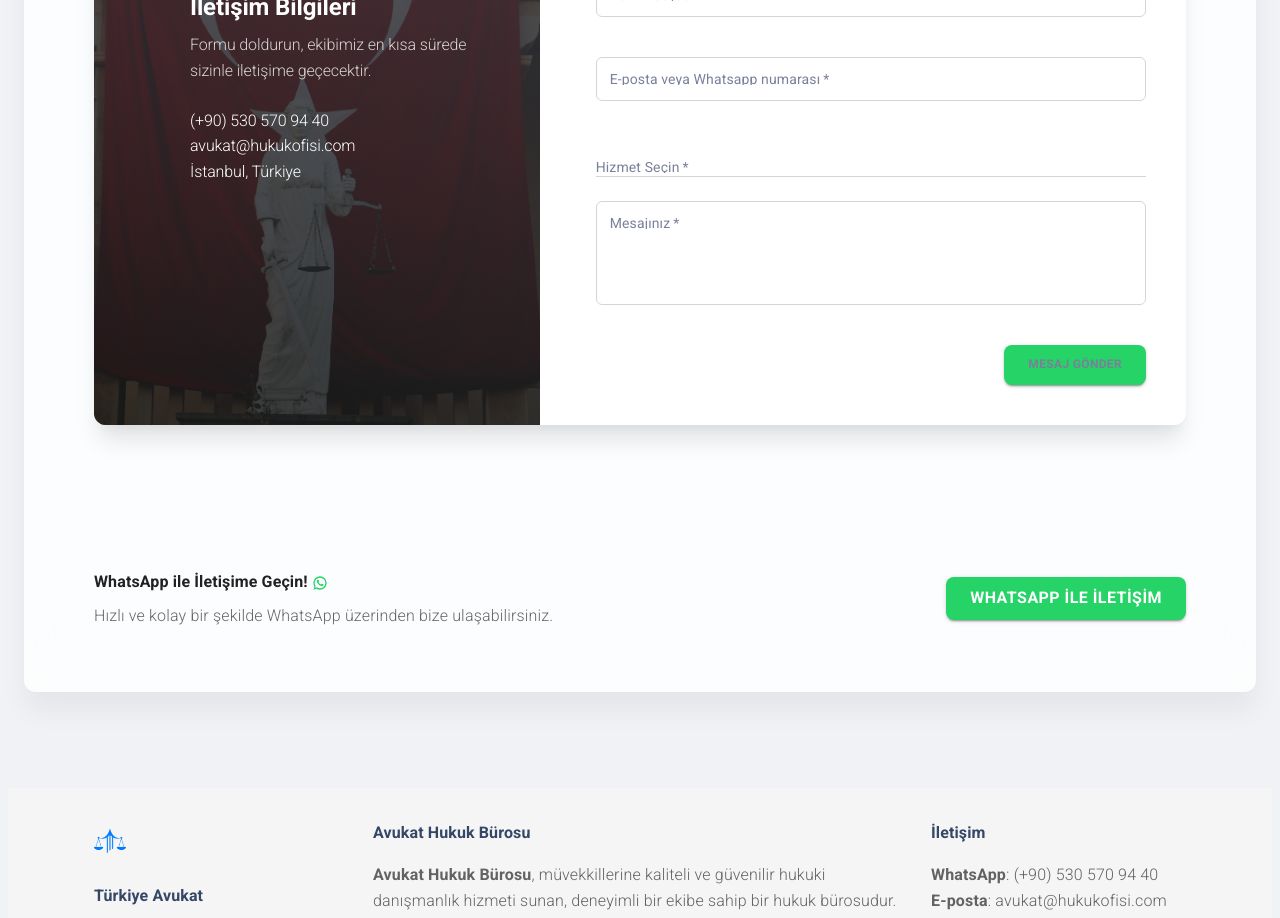
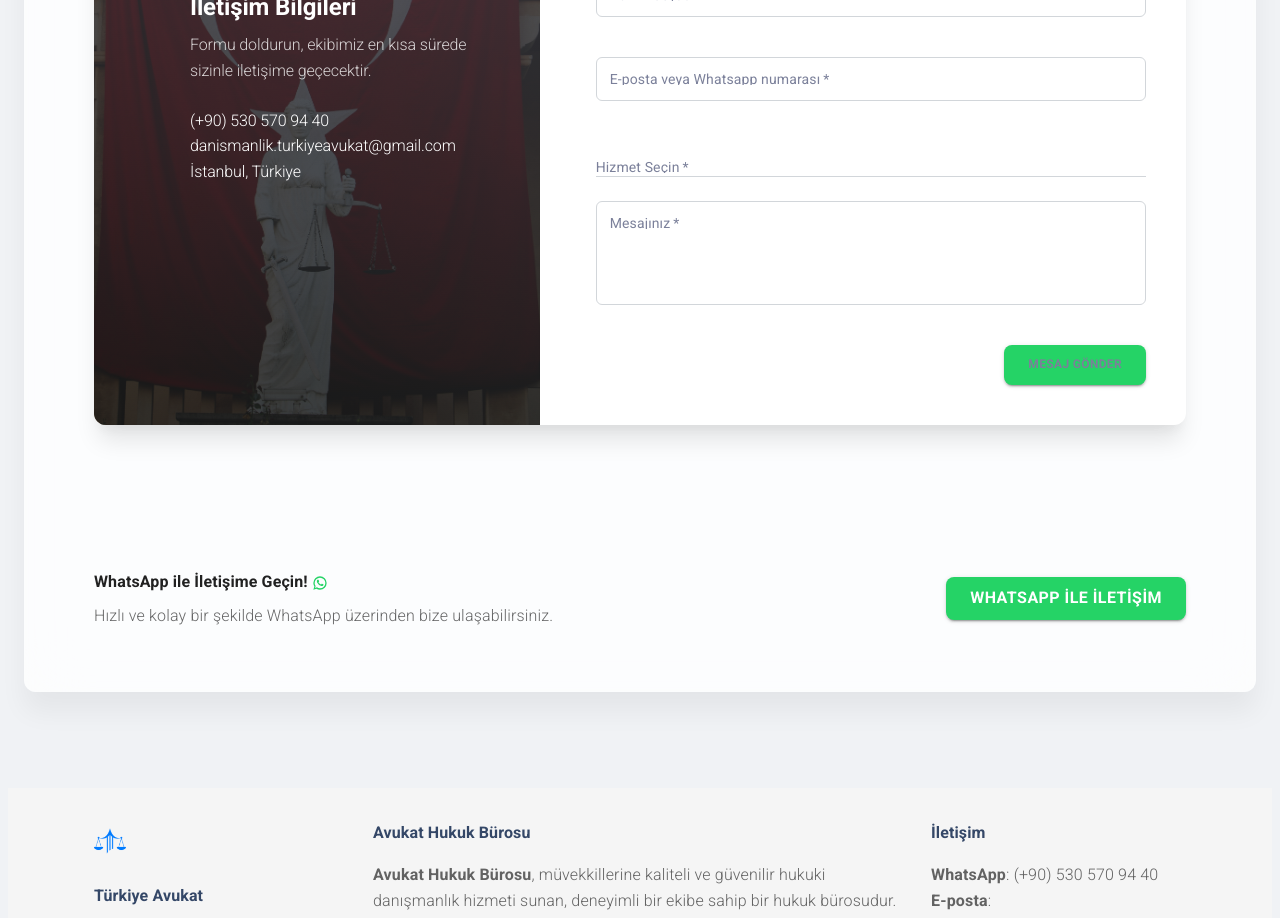
Before and after one commit to Enes-Nadir/Turkiye-Avukat, a React (Create React App) app: page / in a window 1280 px wide. Shown: the part 1800-2718 px from the top of the page. Built offline with nearby package versions, Linux system fonts and the light colour scheme.

Commit message:
Changed mistakes such as email

```diff
--- a/src/PrivacyPolicy.js
+++ b/src/PrivacyPolicy.js
@@ -140,7 +140,8 @@ function PrivacyPolicy() {
       <Box>
         <Typography variant="body2" color="text.secondary">
           İletişim: <br />
-          E-posta: avukat@hukukofisi.com <br />
+          E-posta: danismanlik.turkiyeavukat@gmail.com
+          <br />
           Telefon: (+90) 530 570 94 40
         </Typography>
       </Box>
--- a/src/examples/Footers/DefaultFooter/index.js
+++ b/src/examples/Footers/DefaultFooter/index.js
@@ -86,18 +86,16 @@ function DefaultFooter() {
                   to="https://wa.me/905305709440"
                   style={{ color: "inherit", textDecoration: "none" }}
                 >
-                  <strong>WhatsApp</strong>
+                  <strong>WhatsApp</strong>: (+90) 530 570 94 40
                 </Link>
-                : (+90) 530 570 94 40
               </p>
               <p>
                 <a
-                  href="mailto:avukat@hukukofisi.com"
+                  href="mailto:danismanlik.turkiyeavukat@gmail.com"
                   style={{ color: "inherit", textDecoration: "none" }}
                 >
-                  <strong>E-posta</strong>
+                  <strong>E-posta</strong>: danismanlik.turkiyeavukat@gmail.com
                 </a>
-                : avukat@hukukofisi.com
               </p>
             </Typography>
           </Grid>
--- a/src/pages/Presentation/sections/Contact.js
+++ b/src/pages/Presentation/sections/Contact.js
@@ -84,7 +84,7 @@ function Contact() {
                         (+90) 530 570 94 40
                       </MKTypography>
                       <MKTypography variant="body2" color="white">
-                        avukat@hukukofisi.com
+                        danismanlik.turkiyeavukat@gmail.com
                       </MKTypography>
                       <MKTypography variant="body2" color="white">
                         İstanbul, Türkiye
```
